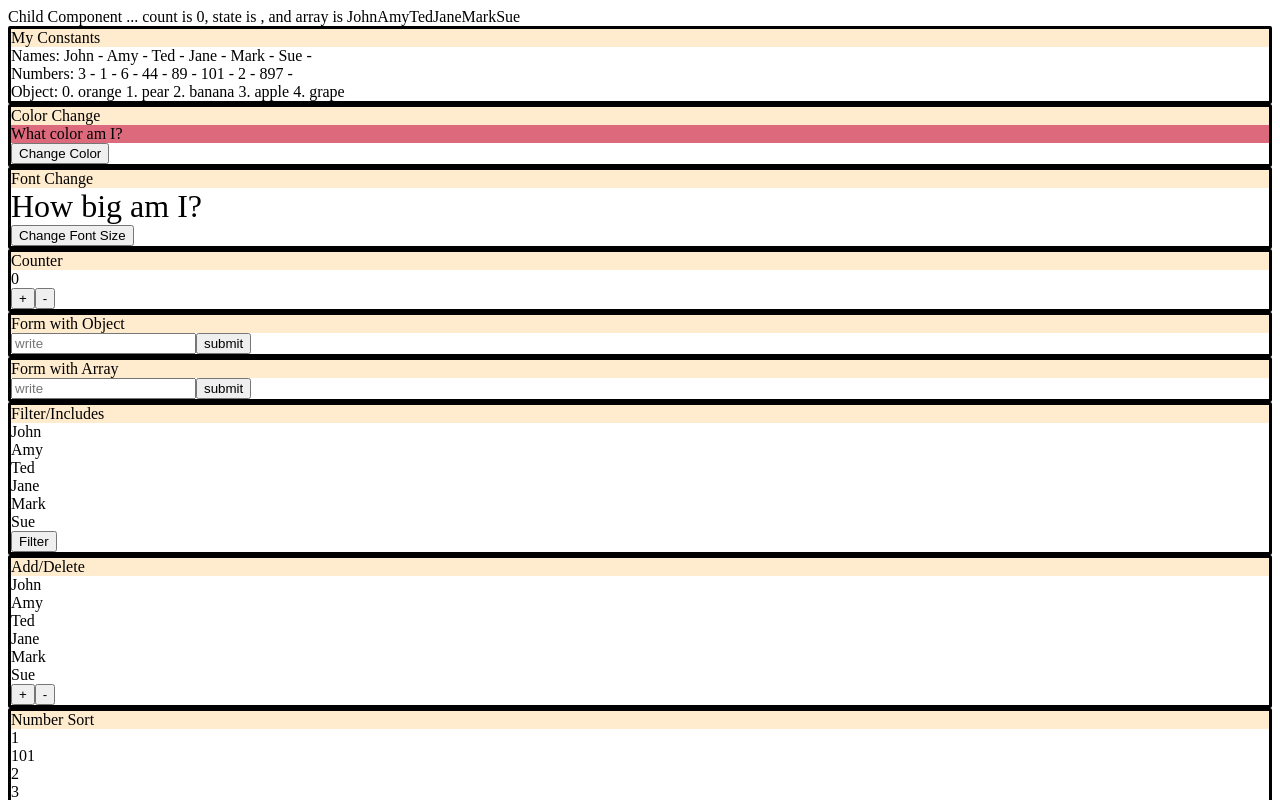
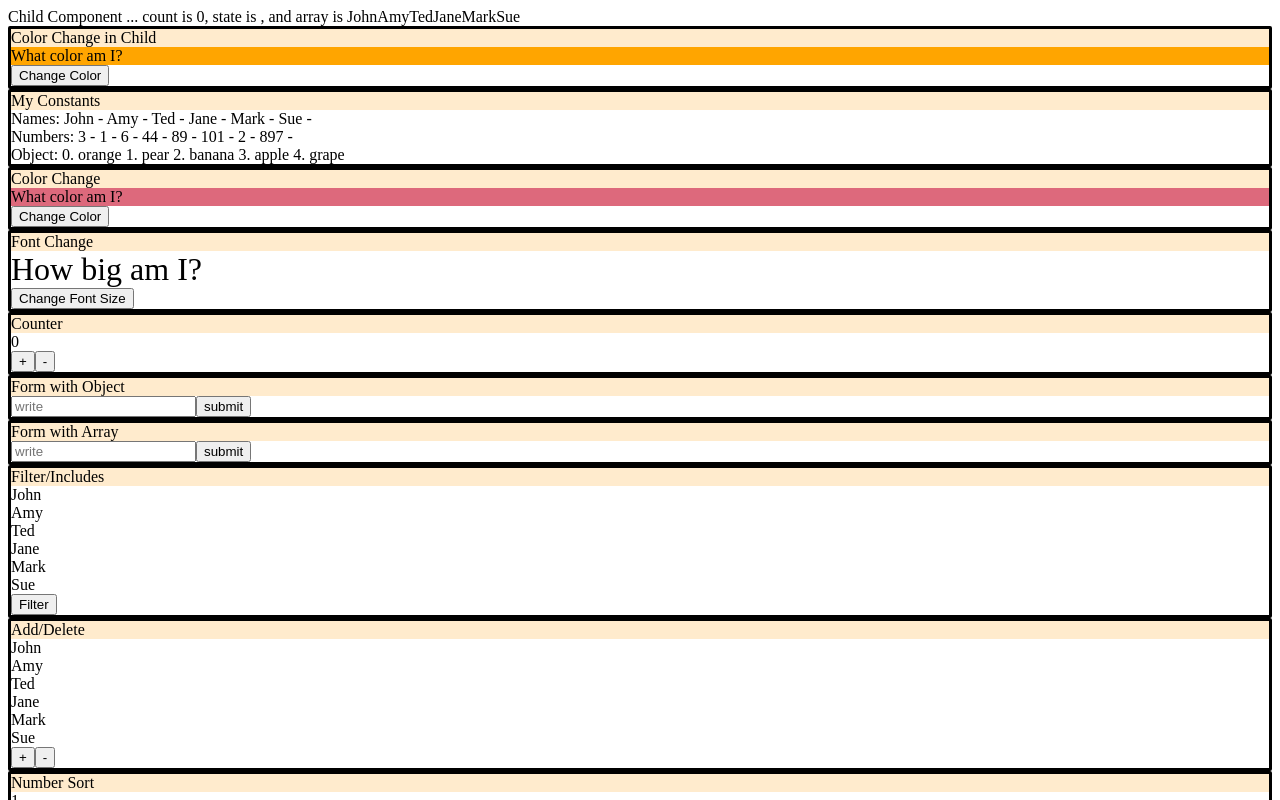
Before and after one commit to DXRovang/hook-playground, a React (Create React App) app: page / in a window 1280 px wide. Shown: the top 800 px of the page. Built offline with nearby package versions, Linux system fonts and the light colour scheme.

Commit message:
explores sending functions and state as props

```diff
--- a/src/App.css
+++ b/src/App.css
@@ -13,6 +13,12 @@
 .blue{
   background-color: aqua;
 }
+.orange{
+  background-color: orange;
+}
+.green{
+  background-color: green;
+}
 .large{
   font-size: xx-large;
 }
--- a/src/App.js
+++ b/src/App.js
@@ -73,12 +73,13 @@ function App() {
       setCount(count => count)
       setState(state => state)
       setArrayState(arrayState => arrayState)
+      setToggle(toggle=>toggle)
     },[])
 
   return (
     <>
     {/* {count ? <Child count={count} state={state}/>: null} */}
-   <Child count={count} state={state} arrayState={arrayState}/>
+   <Child count={count} state={state} arrayState={arrayState} toggleFunction={toggleFunction} toggle={toggle}/>
 
     <div className="border">
       <div className="title">My Constants</div>
--- a/src/Child.js
+++ b/src/Child.js
@@ -1,8 +1,13 @@
-const Child = ({count, state, arrayState}) => {
+const Child = ({count, state, arrayState, toggleFunction, toggle}) => {
   // debugger
   return (
     <>
     Child Component ... count is {count}, state is {state.name}, and array is {arrayState}
+    <div className="border">
+      <div className="title">Color Change in Child</div>
+      <div className={toggle ? "orange": "green"}>What color am I?</div>
+      <button onClick={toggleFunction}>Change Color</button>
+    </div>
     </>
    );
 }
```
